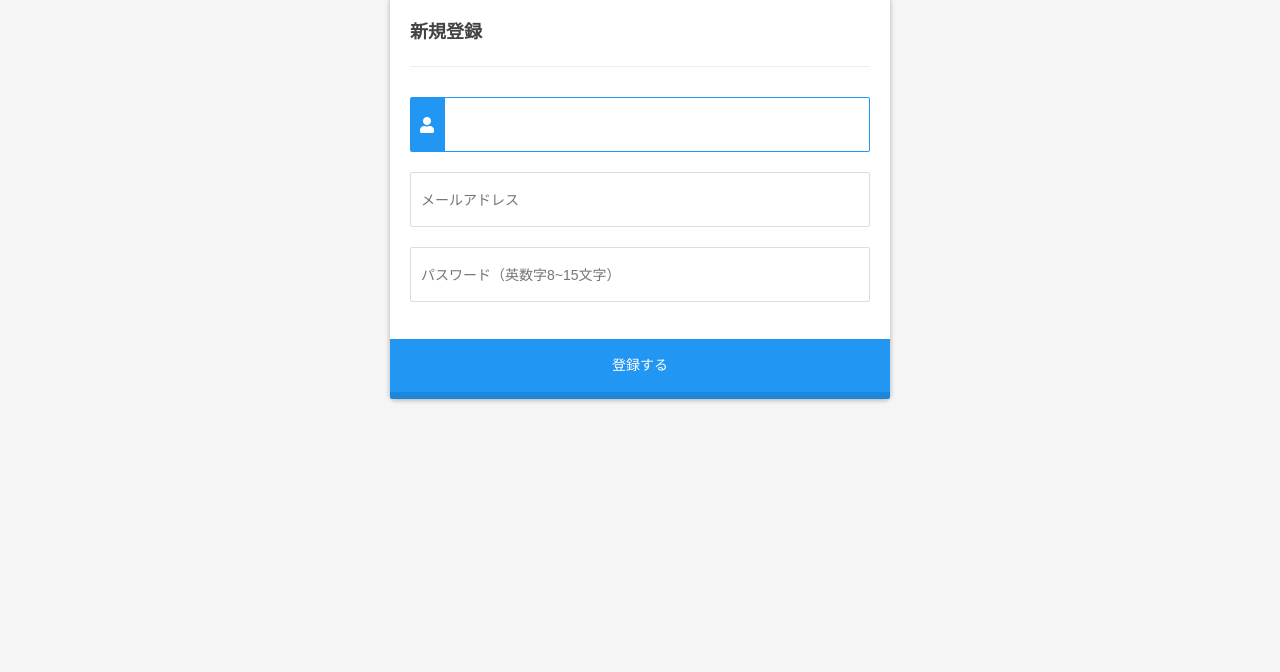
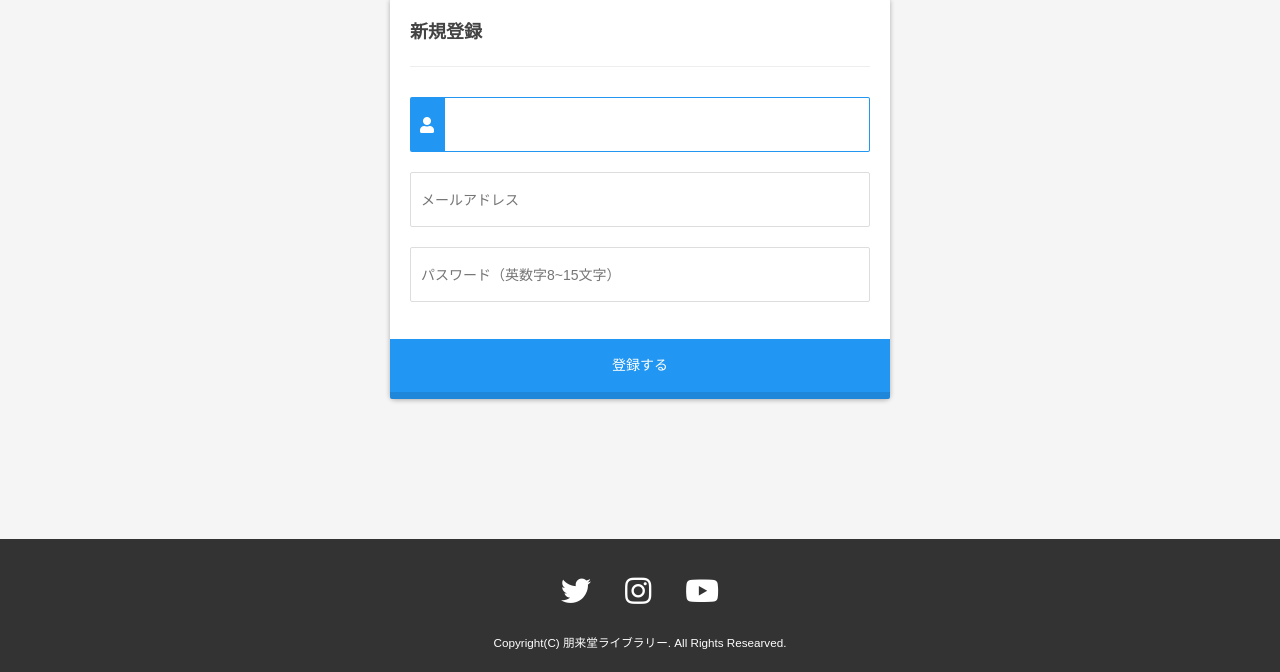
Before and after one commit to k-watanabe14/Horaido-Library, a Flask app: page /signup/ in a window 1280 px wide. Shown: the part 241-913 px from the top of the page. Before the commit the page ends 643 px from the top, so only its background shows below. Run offline with Flask 2, Linux system fonts and the light colour scheme; some libraries are stand-ins or nearby versions.

Commit message:
Add footer

```diff
--- a/app/static/css/style.css
+++ b/app/static/css/style.css
@@ -885,10 +885,39 @@ Header
 /*--------------------------------------------------------------
 Footer
 --------------------------------------------------------------*/
+footer {
+	background-color: #333333;
+	color: white;
+	text-align: center;
+}
 
+.footer-media {
+	padding-top: 30px;
+}
 
+.footer-media ul {
+	text-align: center;
+	list-style: none;
+	margin: 0;
+}
 
+.footer-media ul li {
+	display: inline-block;
+	text-align: center;
+	text-decoration: none;
+	font-size: small;
+}
 
+.footer-media ul li a {
+	color: white;
+	font-size: 30px;
+	padding: 15px;
+}
+
+.footer-copyright {
+	padding: 20px;
+	font-size: smaller;
+}
 
 /*--------------------------------------------------------------
 Contents
--- a/app/templates/base.html
+++ b/app/templates/base.html
@@ -83,8 +83,29 @@
     </div>
   </div>
 
-  <footer id="site-footer" class="site-footer">
-
+  <footer id="footer" class="footer">
+    <div class="footer-media">
+      <ul>
+        <li>
+          <a href="https://twitter.com/horaido_j_book">
+            <i class="fab fa-twitter"></i>
+          </a>
+        </li>
+        <li>
+          <a href="https://www.instagram.com/horaido_j_book">
+            <i class="fab fa-instagram"></i>
+          </a>
+        </li>
+        <li>
+          <a href="https://www.youtube.com/c/horaido">
+            <i class="fab fa-youtube"></i>
+          </a>
+        </li>
+      </ul>
+    </div>
+    <div class="footer-copyright">
+      Copyright(C) 朋来堂ライブラリー. All Rights Researved.
+    </div>
   </footer>
 
 </body>
```
Also changed, not shown: app/static/js/main.js (+56 -0 lines).
